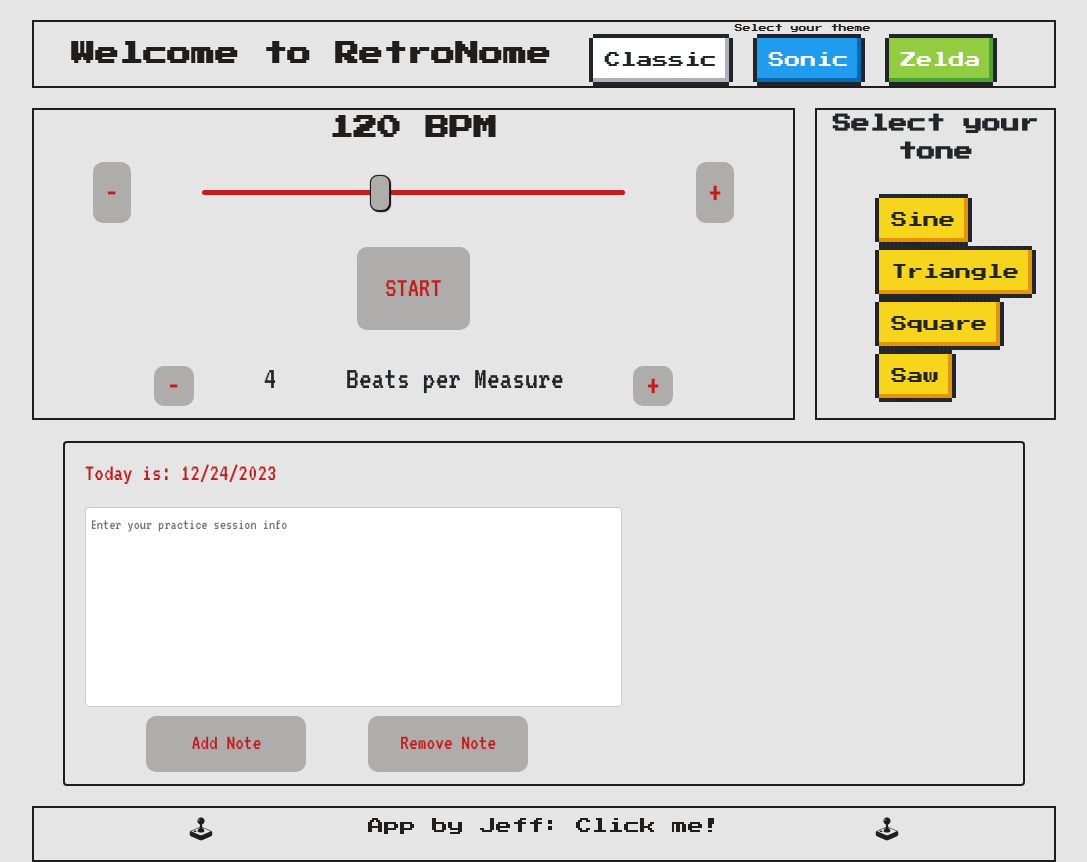
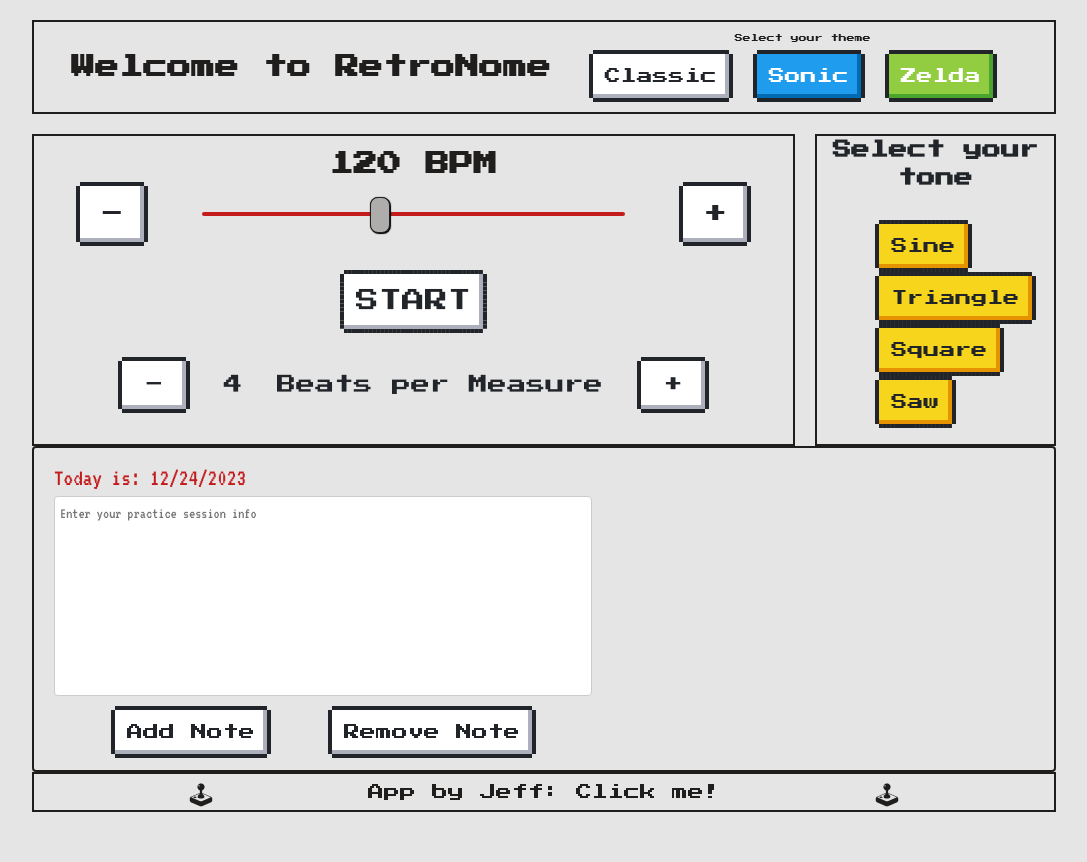
Before and after one commit to Reptartheman/RetroNome, a plain HTML site: page index.html in a window 1280 px wide. Shown: the whole page, without its empty margins (96-1183 px from the left). After the commit the page ends 812 px from the top, so only its background shows below. Drawn offline with nearby package versions, Linux system fonts and the light colour scheme; a web font is replaced by a local one.

Commit message:
spacing-layou

```diff
--- a/assets/scripts/app.js
+++ b/assets/scripts/app.js
@@ -15,7 +15,6 @@
 const defaultBtn = document.querySelector(".classic");
 const sonicBtn = document.querySelector(".is-primary");
 const zeldaBtn = document.querySelector(".is-success");
-const waveformBtn = document.querySelector(".is-warning");
 const linkElement = document.querySelector(
   "link[href='./assets/styles/default.css']"
 );
@@ -39,6 +38,8 @@
 let isRunning = false;
 let tempoTextString = "Mid";
 let animationFrameId;
+let selectedWaveform;
+let waveformTypes = document.querySelector(".sine");
 
 function playMetronome(time, playing, volume) {
   if (playing) {
@@ -68,6 +69,19 @@
   const tempoMultiplier = tempoSlider.value / 100;
   counterTimeValue = (secondsPerBeat / 1) * tempoMultiplier;
 }
+
+function changeTone() {
+  let selectedWaveform = document.getElementById(this.id);
+  if (selectedWaveform.textContent == 'sine') {
+    osc.type = 'sine';
+    console.log('Selected Waveform');
+  }
+};
+
+waveformTypes.addEventListener('click', changeTone);
+
+
+
 
 function scheduler() {
   if (futureTickTime < audioContext.currentTime + 0.1) {
--- a/assets/styles/default.css
+++ b/assets/styles/default.css
@@ -62,11 +62,17 @@
 header {
     margin-top: var(--size-20);
     margin-bottom: var(--size-20);
+    padding-bottom: var(--size-10);
+    padding-top: var(--size-10);
 }
 
 h1 {
     font-size: 3vh;
     margin: 0;
+}
+
+p {
+    margin-bottom: 0;
 }
 
 header p {
@@ -101,6 +107,7 @@
     display: flex;
     flex-direction: column;
     justify-content: center;
+    gap: var(--size-6);
 }
 
 .button-container {
@@ -181,7 +188,7 @@
 .container {
     display: grid;
     grid-template-columns: repeat(4, 1fr);
-    align-items: start;
+    align-items: stretch;
     gap: var(--size-20);
 }
 
@@ -215,6 +222,7 @@
     font-size: var(--fontSizeOne);
     color: var(--colorOne);
     font-family: var(--fontOne);
+    margin-top: var(--size-10);
 
 }
 
@@ -224,17 +232,9 @@
     justify-content: space-evenly;
 }
 
-.tempo-settings button {
-    background-color: var(--colorTwo);
-    border: none;
-    border-radius: 10px;
-    font-family: var(--fontTwo);
-    font-size: var(--fontSizeTwo);
-    color:var(--colorFive);
-    padding: 0.5%;
-    width: 5%;
-    transition-duration: 0.4s;
-    cursor: pointer;
+.adjust-tempo-btn {
+    font-size: 24px;
+    width: 5vw;
 }
 
 .tempo-settings button:hover {
@@ -305,21 +305,8 @@
 }
 
 
-.start-stop {
-    display: flex;
-    align-items: flex-end;
-    justify-content: center;
-    background-color: var(--colorTwo);
-    border: none;
-    border-radius: 10px;
-    font-family: var(--fontTwo);
-    font-size: var(--fontSizeThree);
-    color:var(--colorFive);
-    padding: 20px;
-    width: 15%;
-    transition-duration: 0.4s;
-    overflow: hidden;
-    cursor: pointer;
+ .start-stop {
+    font-size: 1.8vw;
 }
 
 .start-stop:hover {
@@ -330,14 +317,13 @@
 
 /* ----------------------- BEATS STYLES ----------------------- */
 .beats {
-    font-family: var(--fontTwo);
     display: flex;
     justify-content: space-evenly;
     align-items: center;
     margin: auto 50px auto 50px;
 }
 
-.beats button {
+/* .beats button {
     background-color: var(--colorTwo);
     border: none;
     border-radius: 10px;
@@ -348,7 +334,7 @@
     width: 5%;
     transition-duration: 0.4s;
     cursor: pointer;
-}
+} */
 
 .beats button:hover {
     background: var(--colorOne);
@@ -356,43 +342,24 @@
 }
 
 .beats p {
-    font-size: 2.5vw;
+    font-size: 1.5vw;
 }
 
-.beatsPerMeasureTxt {
-    display: flex;
-    justify-content: space-around;
+ button.stepper {
+    font-size: 1.5vw;
+    width: 5vw;
 }
 
-.stepper {
-    display: flex;
-    justify-content: center;
-    align-items: center;
-    background-color: var(--colorThree);
-    border: none;
-    border-radius: 10px;
-    font-family: var(--font);
-    font-size: 28px;
-    color: var(--colorTwo);
-    width: 5vw;
-    height: 5vh;
-    font-family: var(--font);
-    font-size: 3vw;
-    text-align: center;
-    cursor: pointer;
-}
-
-.stepper:hover {
+/* .stepper:hover {
     background: var(--colorOne);
     color: #fff;
-}
+} */
 
 /* ----------------------- FORM STYLES ----------------------- */
 .formArea {
     display: flex;
     flex-direction: column;
     justify-content: center;
-    margin: 2% 3% 2% 3%;
     padding: 12px 20px;
     box-sizing: border-box;
     border: 2px solid var(--colorOne);
--- a/index.html
+++ b/index.html
@@ -38,28 +38,28 @@
 
 
         <div class="tempo-settings">
-          <button class="adjust-tempo-btn decrease-tempo">-</button>
+          <button class="nes-btn adjust-tempo-btn decrease-tempo">-</button>
           <input type="range" min="20" max="260" step="1" class="slider" value="120" />
-          <button class="adjust-tempo-btn increase-tempo">+</button>
+          <button class="nes-btn adjust-tempo-btn increase-tempo">+</button>
         </div>
         <div id="startStopcontainer" aria-label="button-holder">
-          <button class="start-stop">START</button>
+          <button type="button" class="nes-btn start-stop">START</button>
         </div>
         <div class="beats">
-          <button class="subtract-beats stepper">-</button>
+          <button type="button" class="nes-btn subtract-beats stepper">-</button>
           <p class="beat-count ">4</p>
           <p class="beatsPerMeasureTxt">Beats per Measure</p>
-          <button class="add-beats stepper">+</button>
+          <button class="nes-btn add-beats stepper">+</button>
         </div>
       </section>
 
       <section class="sound-select">
         <h3>Select your tone</h3>
         <ul>
-          <li><button type="button" class="nes-btn is-warning sine">Sine</button></li>
-          <li><button type="button" class="nes-btn is-warning triangle">Triangle</button></li>
-          <li><button type="button" class="nes-btn is-warning square">Square</button></li>
-          <li><button type="button" class="nes-btn is-warning saw">Saw</button></li>
+          <li><button type="button" id="sine" class="nes-btn is-warning sine">Sine</button></li>
+          <li><button type="button" id="triangle" class="nes-btn is-warning triangle">Triangle</button></li>
+          <li><button type="button" id="square" class="nes-btn is-warning square">Square</button></li>
+          <li><button type="button" id="saw" class="nes-btn is-warning saw">Saw</button></li>
         </ul>
       </section>
 
@@ -71,8 +71,8 @@
         placeholder="Enter your practice session info"
       ></textarea>
       <div id="noteBtnContainer">
-      <button class="note" id="addNote">Add Note</button>
-      <button class="note" id="removeNote">Remove Note</button>
+      <button type="button" id="addNote" class="nes-btn" >Add Note</button>
+      <button type="button" id="removeNote" class="nes-btn"  >Remove Note</button>
     </div>
 
     </section>
```
